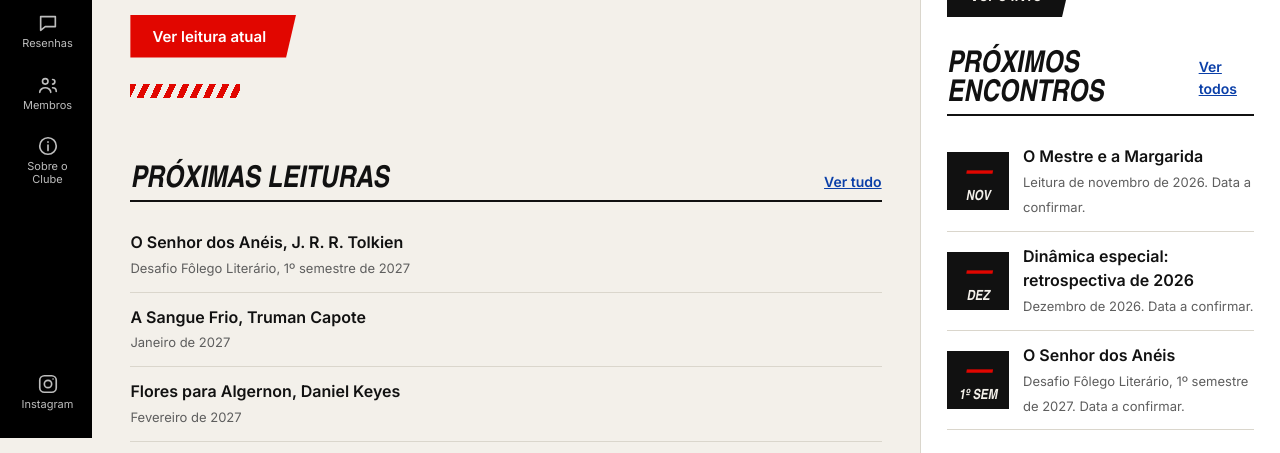
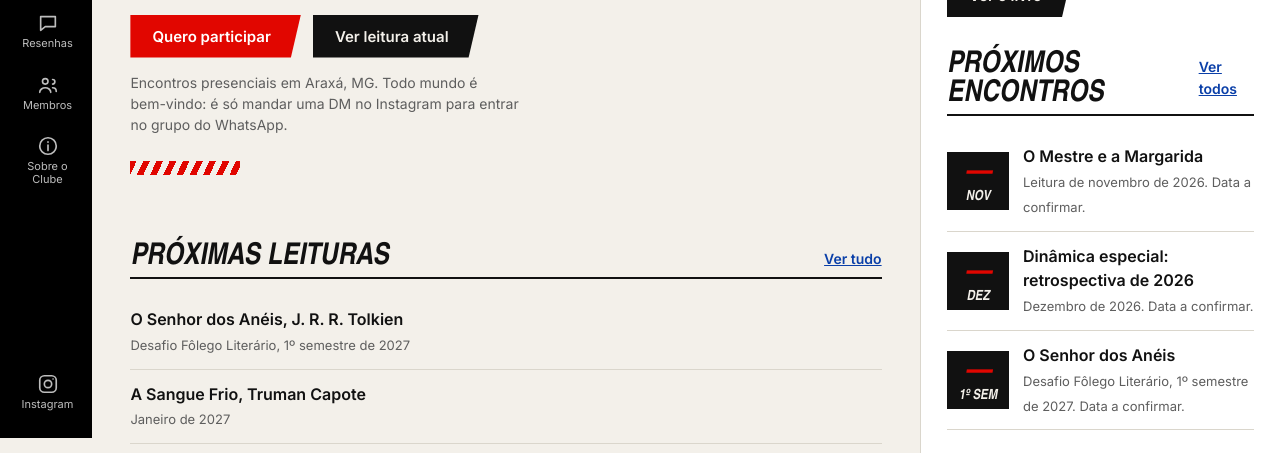
Before and after one commit to nandapastre/clubedolivro-inconfidentes, a plain HTML site: page index.html in a window 1280 px wide. Shown: the part 362-815 px from the top of the page. Drawn offline with Linux system fonts and the light colour scheme; a web font is replaced by a local one.

Commit message:
Início: botão "Quero participar" e encontros em Araxá
- Novo botão vermelho "Quero participar" no topo da página inicial, que
  abre a DM do Instagram do clube; "Ver leitura atual" vira o botão preto
- Linha curta explicando que os encontros são presenciais em Araxá, MG, e
  como entrar no grupo do WhatsApp
- Botões mais altos em telas de toque (47px)

Co-Authored-By: Claude Opus 5.5 <noreply@anthropic.com>
Claude-Session: https://claude.ai/code/session_01XyGgpUxGSG6QPQo7gCnNGG

```diff
--- a/index.html
+++ b/index.html
@@ -45,6 +45,9 @@ h1,h2,h3{font-family:var(--tit);font-style:italic;font-weight:800;line-height:.9
 .ban h1 em{color:var(--red);font-style:italic}
 .tag{font-size:21px;margin:14px 0 6px}
 .hero p{max-width:50ch;color:var(--mute);margin:8px 0 22px}
+.hacts{display:flex;flex-wrap:wrap;gap:10px 12px}
+@media(pointer:coarse){.hacts .btn{padding-top:14px;padding-bottom:14px}}
+.hero .join{font-size:14px;line-height:1.5;max-width:46ch;margin:14px 0 0}
 .btn{display:inline-block;font:600 15px var(--ui);padding:12px 22px;background:var(--red);color:#fff;border:0;text-decoration:none;cursor:pointer;clip-path:polygon(0 0,100% 0,calc(100% - 10px) 100%,0 100%);padding-right:30px}
 .btn.k{background:var(--ink);color:var(--bg)}
 .stripes{height:14px;width:110px;background:repeating-linear-gradient(115deg,var(--red) 0 6px,transparent 6px 12px);margin-top:26px}
@@ -155,7 +158,8 @@ const home=()=>`
     <div class="ban"><h1><em>Clube de leitura</em><br>Inconfidentes</h1></div>
     <div class="tag ref">Literatura, história e boas conversas.</div>
     <p>A leitura de novembro é O Mestre e a Margarida, de Mikhail Bulgákov. Em dezembro, o clube fecha o ano com uma dinâmica especial: a retrospectiva de 2026.</p>
-    <a class="btn" href="#livro-${slug(B[0].t)}">Ver leitura atual</a>
+    <div class="hacts"><a class="btn" href="https://ig.me/m/clubeinconfidentes" target="_blank" rel="noopener">Quero participar</a><a class="btn k" href="#livro-${slug(B[0].t)}">Ver leitura atual</a></div>
+    <p class="join">Encontros presenciais em Araxá, MG. Todo mundo é <span style="white-space:nowrap">bem-vindo</span>: é só mandar uma DM no Instagram para entrar no grupo do WhatsApp.</p>
     <div class="stripes"></div>
   </section>
   ${sh("Próximas leituras","leituras")}
```
